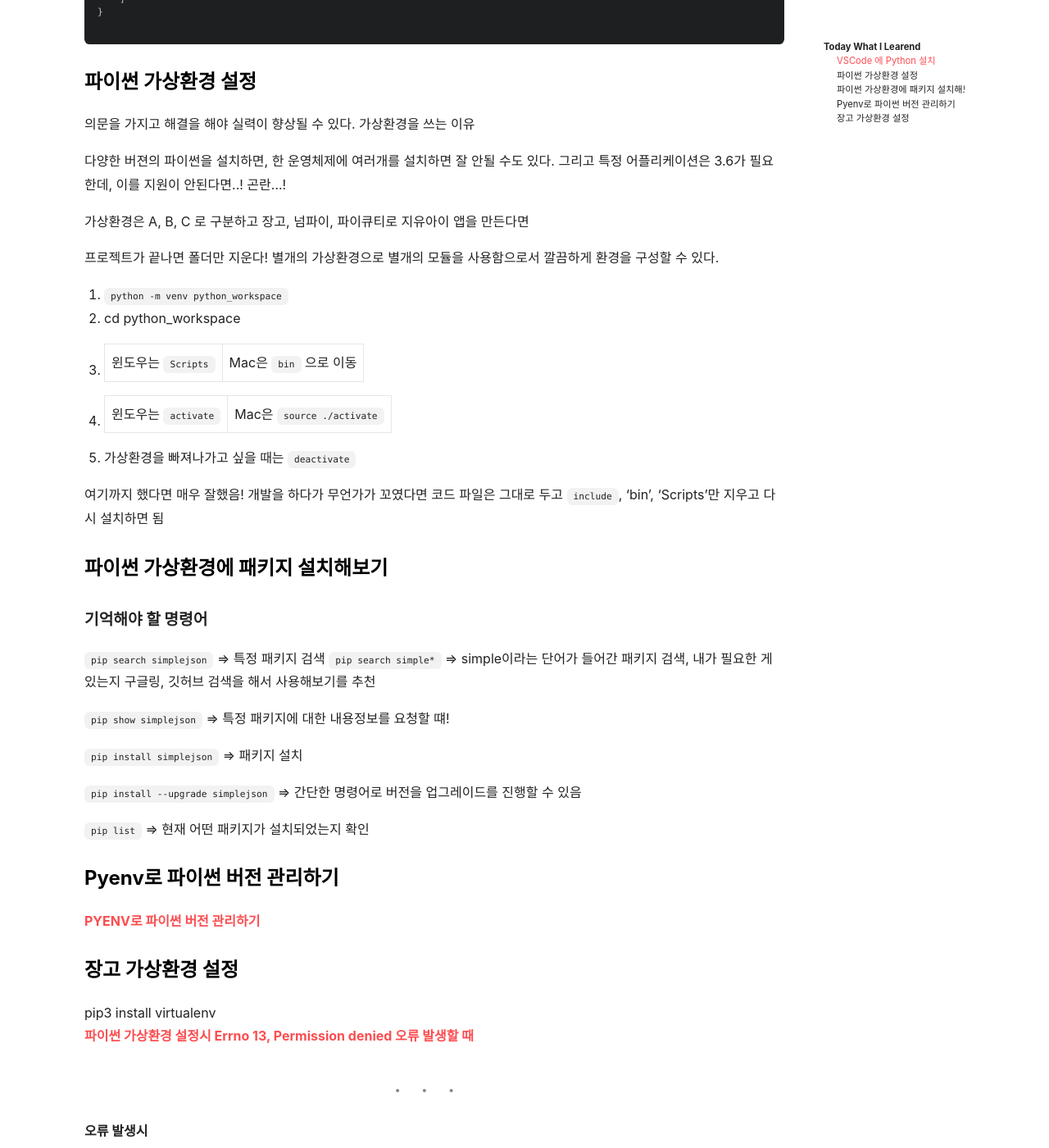
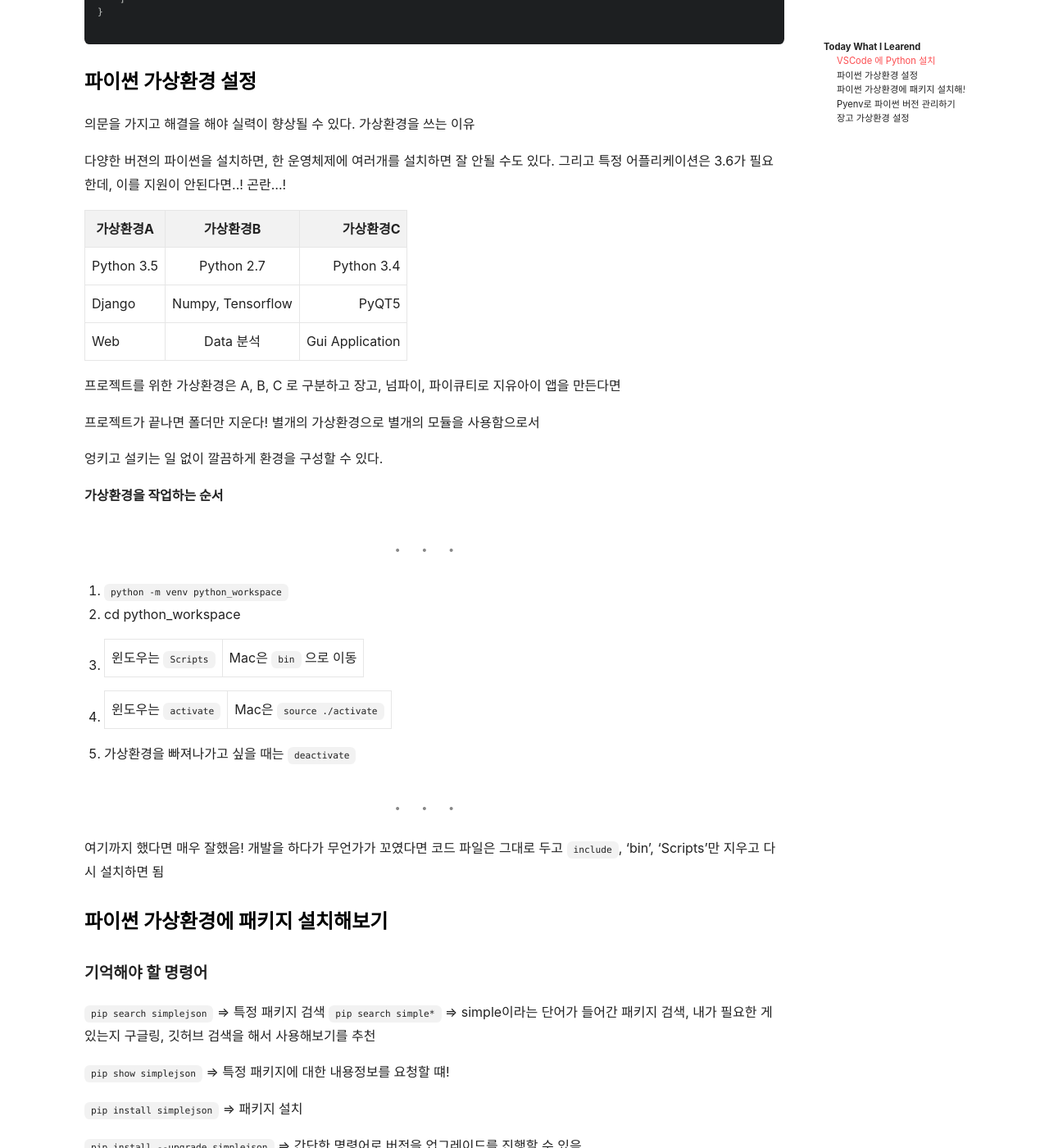
Before and after one commit to mchaemil/mchaemil.github.io, a Jekyll site: the page built from _posts/2019-12-17-python-env.md, in a window 1280 px wide and 1400 px high, scrolled down 2737 px. Shown: the whole window at 82% size. Built offline with Jekyll 4.4.1, drawn with Linux system fonts in a browser that asks for light colours; nearby versions of some CDN libraries; comment, search, counter and statistics services are not loaded; some of the changed text lies outside the part shown.

Commit message:
update post

````diff
--- a/_posts/2019-12-17-python-env.md
+++ b/_posts/2019-12-17-python-env.md
@@ -17,12 +17,6 @@ tags: Python
 - VSCode 에 python 설치, Mac 설정
 
 - virtualenv 로 프로젝트 시작
-
-
-
-
-
-
 
 
 ---
@@ -135,14 +129,25 @@ tags: Python
 다양한 버젼의 파이썬을 설치하면, 한 운영체제에 여러개를 설치하면 잘 안될 수도 있다.
 그리고 특정 어플리케이션은 3.6가 필요한데, 이를 지원이 안된다면..! 곤란...!
 
-가상환경은 A, B, C 로 구분하고
+| 가상환경A | 가상환경B | 가상환경C |
+|---|:---:|---:|
+| Python 3.5 | Python 2.7 | Python 3.4 |
+| Django | Numpy, Tensorflow | PyQT5 |
+| Web |  Data 분석 | Gui Application |
+
+
+프로젝트를 위한 가상환경은 A, B, C 로 구분하고
 장고, 넘파이, 파이큐티로 지유아이 앱을 만든다면
 
 프로젝트가 끝나면 폴더만 지운다!
 별개의 가상환경으로 별개의 모듈을 사용함으로서
+
+엉키고 설키는 일 없이
 깔끔하게 환경을 구성할 수 있다.
 
+**가상환경을 작업하는 순서**
 
+---
 
 1. `python -m venv python_workspace`
 2. cd python_workspace
@@ -150,6 +155,7 @@ tags: Python
 4. 윈도우는 `activate` | Mac은 `source ./activate`
 5. 가상환경을 빠져나가고 싶을 때는 `deactivate`
 
+---
 
 여기까지 했다면 매우 잘했음!
 개발을 하다가 무언가가 꼬였다면
@@ -172,6 +178,27 @@ tags: Python
 
 `pip list` => 현재 어떤 패키지가 설치되었는지 확인
 
+
+#### Test!
+1. simplejson 설치해보기
+1. 아래 `Test code`를 실행해보기
+1. simplejson 삭제해보기
+
+**Test code**
+```python
+
+# import simplejson as json 이게 아니고...
+import json as simplejson # 여기처럼 작성
+test_dict = {
+    '1': 95,
+    '4': 66,
+    '2': 16,
+    '3': 76,
+}
+
+print(simplejson.dumps(test_dict, sort_keys=True, indent=4 * ' '))
+
+```
 
 ### Pyenv로 파이썬 버전 관리하기
 [PYENV로 파이썬 버전 관리하기](http://jeonghwan-kim.github.io/2016/08/11/pyenv.html)
````
